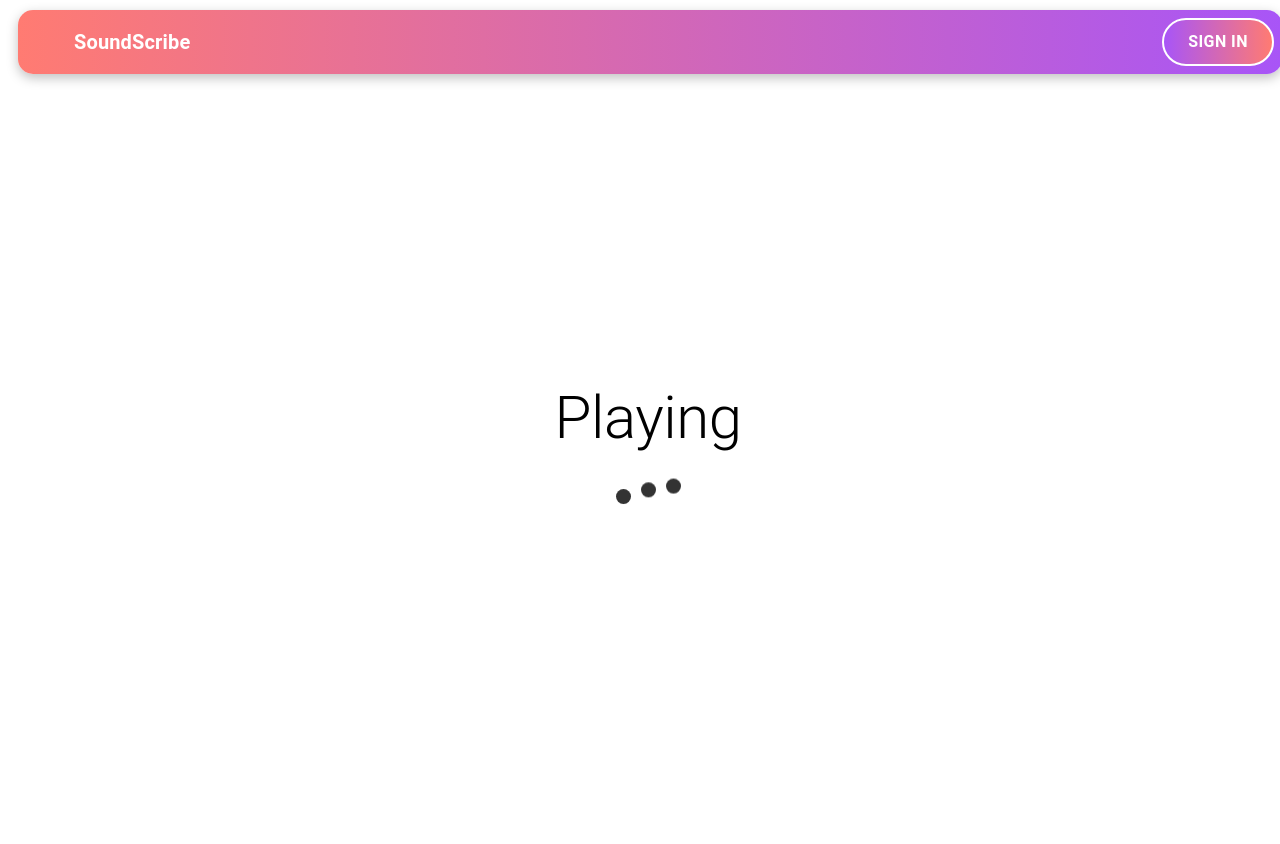
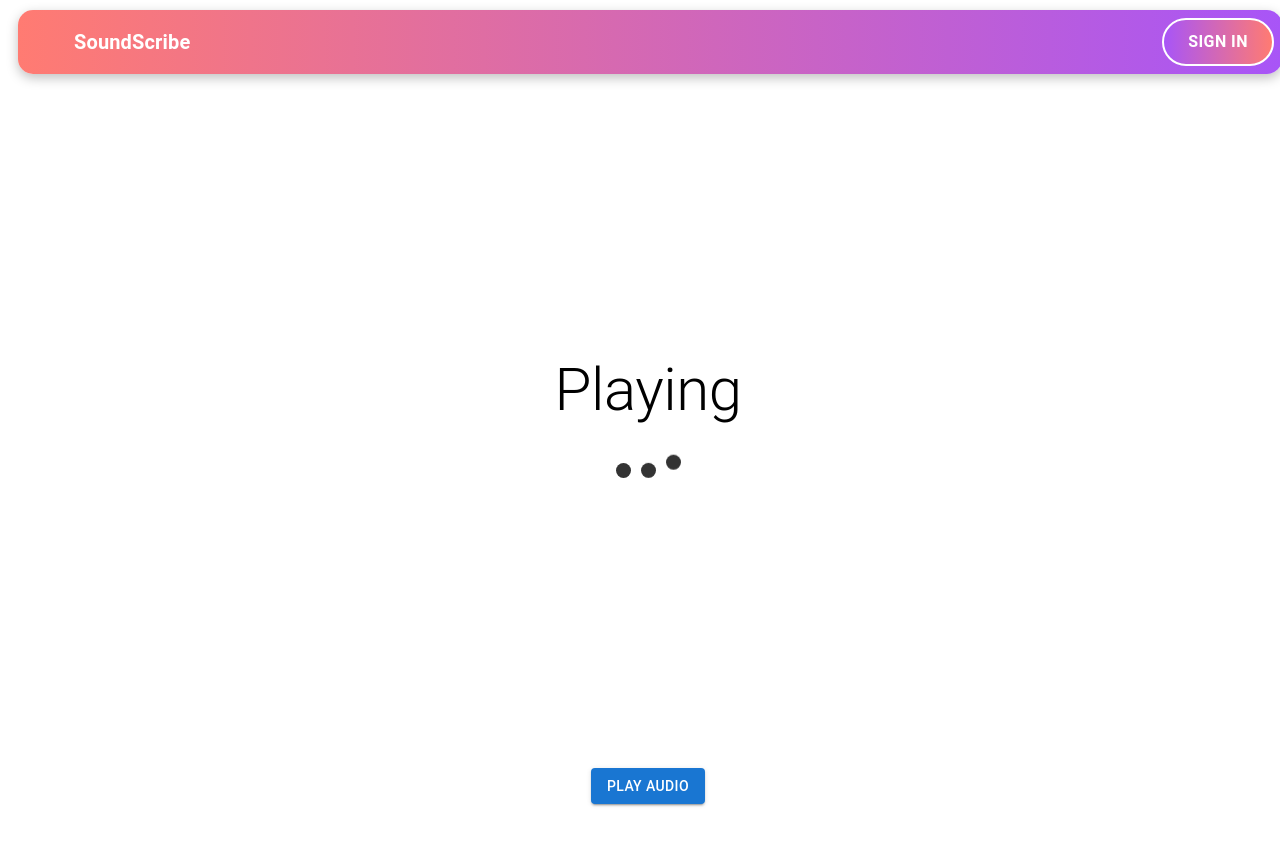
Before and after one commit to ericapywang/SoundScribe, a Next.js app in the folder client/: page /playback in a window 1280 px wide. After the commit the page ends 812 px from the top, so only its background shows below. Built offline with nearby package versions, Linux system fonts and the light colour scheme.

Commit message:
playback

```diff
--- a/client/src/app/playback/page.js
+++ b/client/src/app/playback/page.js
@@ -1,25 +1,54 @@
 "use client";
 
-import React, { useState, useEffect } from 'react';
+import React, { useState, useEffect, useRef } from 'react';
 import { Box, Button } from '@mui/material';
 import Dots from '../components/LoadingDots';
 import Navbar from '../components/Navbar';
 
-const config = require('../../config.json');
+export default function Playback() {
+  const audioRef = useRef(null); // Reference for the audio
 
-export default function Playback() {
+  useEffect(() => {
+    // Create a new Audio object with the correct path to the MP3 file
+    audioRef.current = new Audio('/recorded_audio.mp3');
+
+    // Clean up the audio on component unmount
+    return () => {
+      if (audioRef.current) {
+        audioRef.current.pause();
+        audioRef.current = null;
+      }
+    };
+  }, []);
+
+  // Function to handle the play button click
+  const handlePlay = () => {
+    audioRef.current.play().catch(err => {
+      console.error("Failed to play audio:", err);
+    });
+  };
+
   return (
     <div>
       <Navbar />
       <Box
         display='flex'
+        flexDirection='column'
         justifyContent='center'
         alignItems='center'
         height='90vh'
         width='100vw'
       >
         <Dots word={"Playing"} />
+        <Button
+          variant="contained"
+          color="primary"
+          sx={{ marginTop: '20px' }}
+          onClick={handlePlay}
+        >
+          Play Audio
+        </Button>
       </Box>
     </div>
   );
-};
+}
```
Also changed, not shown: 1 other file (tests, documents, lock files or other folders).
